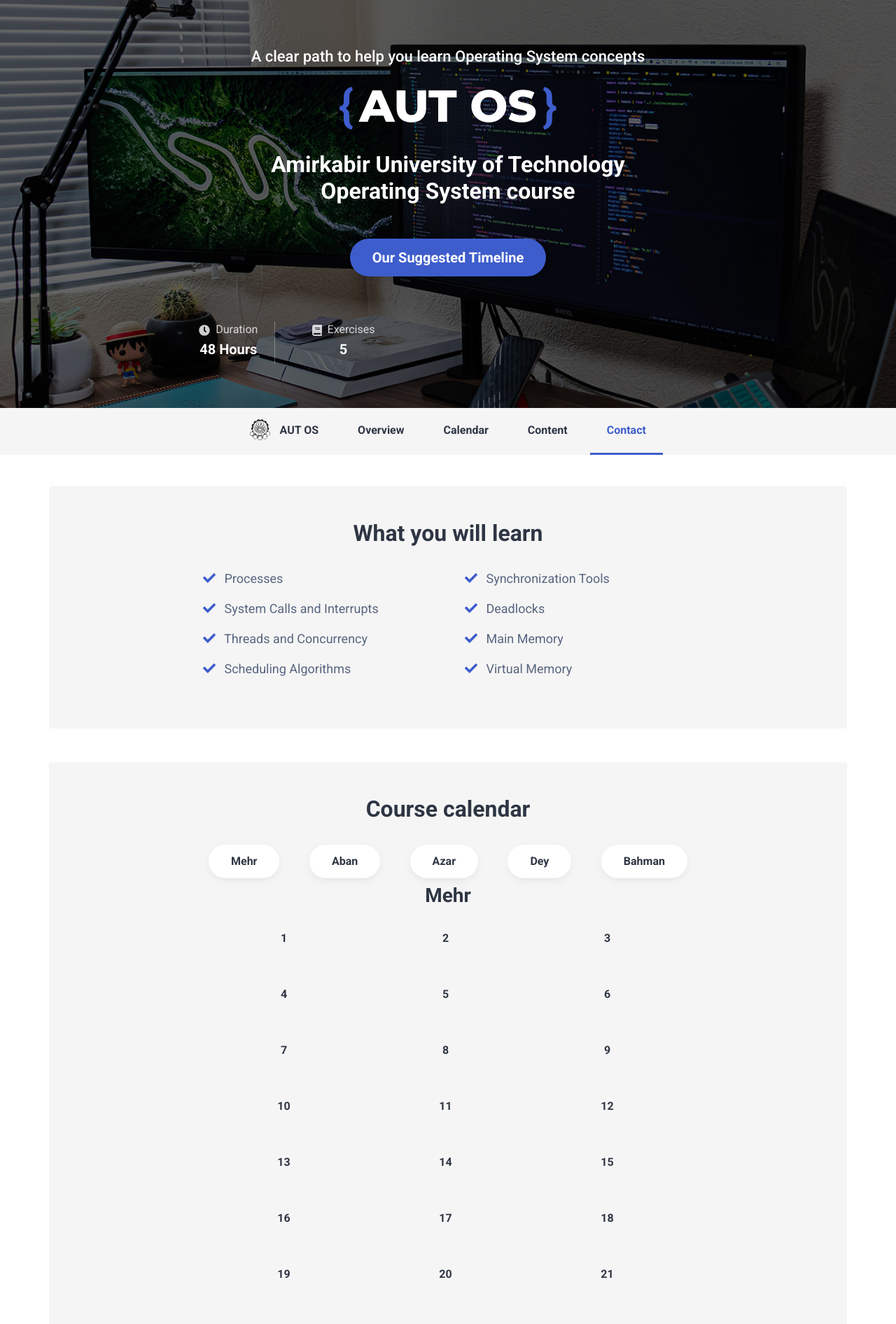
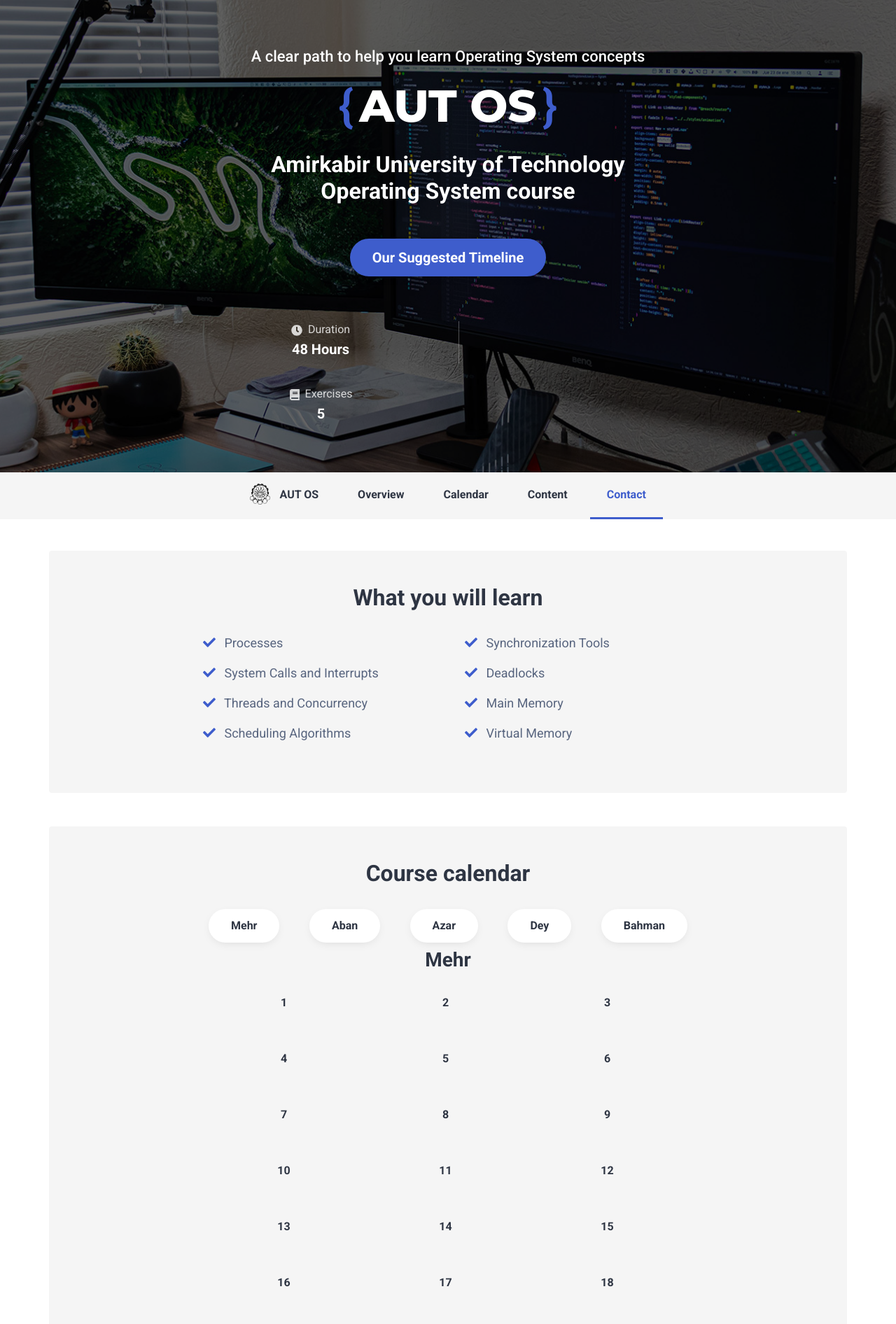
Before and after one commit to OS-CE-AUT/os-ce-aut.github.io, a Jekyll site: the page built from index.html, in a window 1280 px wide. Shown: the top 1892 px of the page at 70% size. Built offline with Jekyll 4.4.1, drawn with Linux system fonts in a browser that asks for light colours; comment, search, counter and statistics services are not loaded.

Commit message:
fix: improved styling in header

```diff
--- a/_includes/header.html
+++ b/_includes/header.html
@@ -18,7 +18,7 @@
                 <div class="hero-summary">
                     <div class="row">
                         {% for summary in site.data.summary %}
-                        <div class="item col-2 m-3">
+                        <div class="item col-6 m-3">
                             <div class="summary-desc mb-1"><i
                                     class="icon fas fa-{{ summary.icon }} mr-2"></i>{{ summary.title }}</div>
                             <h4 class="summary-heading"">{{ summary.value }}
```
